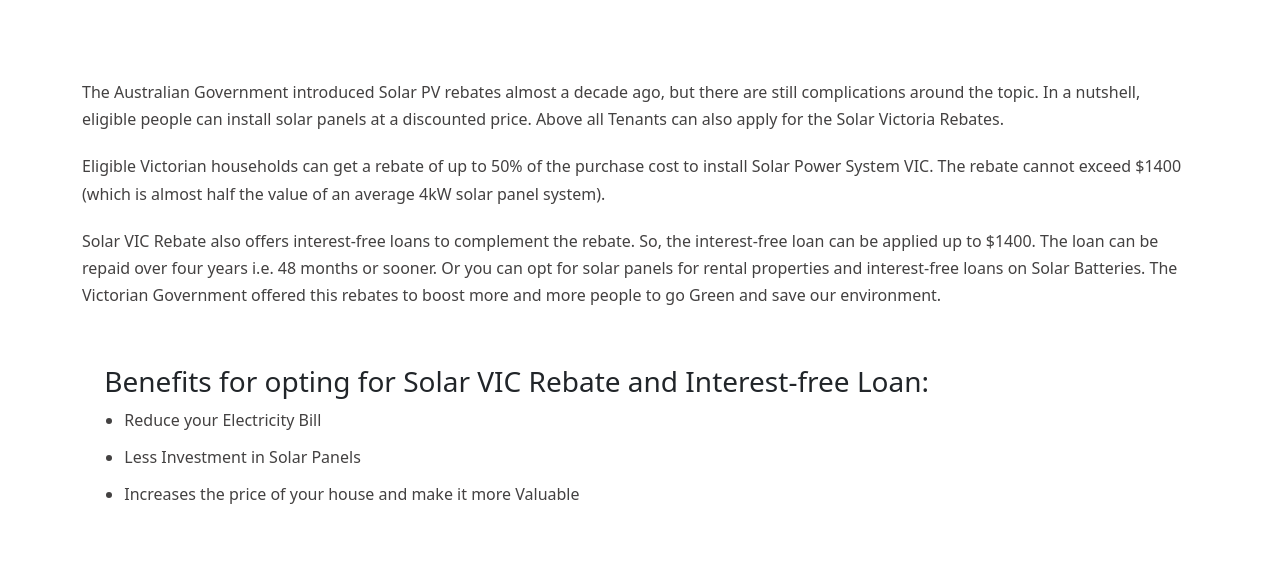
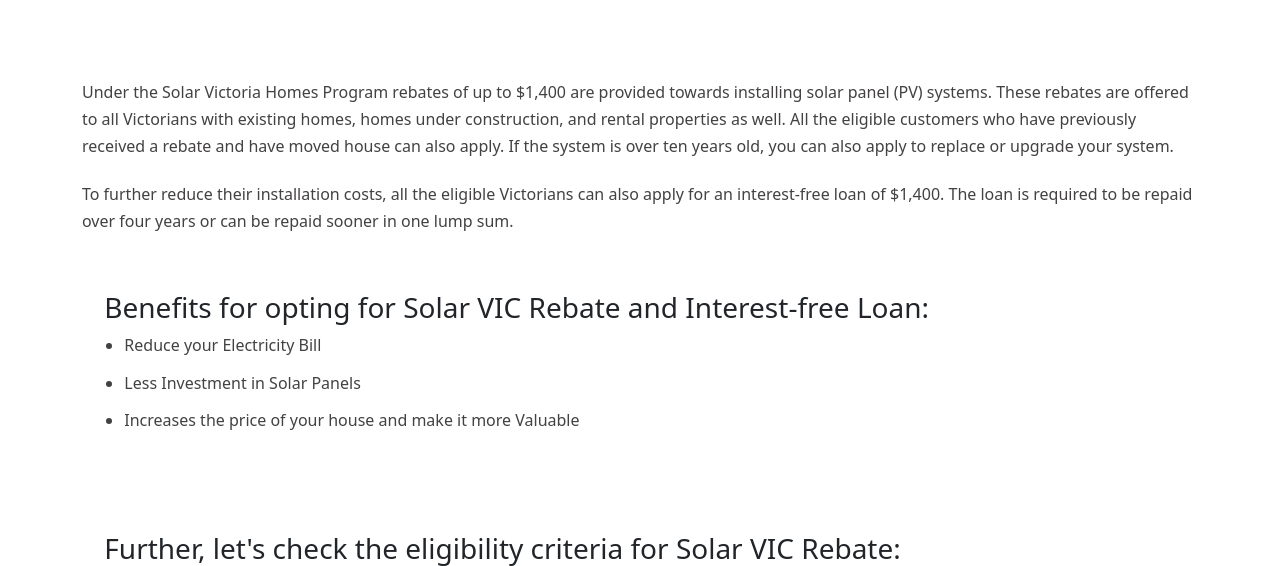
Before and after one commit to Nikunj117/igsolar, a Django app: page /vectoriarebate in a window 1280 px wide. Shown: the part 1115-1681 px from the top of the page. Run offline with Django 5.2, Linux system fonts and the light colour scheme.

Commit message:
change in vectoria

```diff
--- a/Templates/victoria_rebate.html
+++ b/Templates/victoria_rebate.html
@@ -17,9 +17,9 @@
             <div class="row">
                 <div class="col-lg-12">
                     <div>
-                    <p>The Australian Government introduced Solar PV rebates almost a decade ago, but there are still complications around the topic. In a nutshell, eligible people can install solar panels at a discounted price. Above all Tenants can also apply for the Solar Victoria Rebates.</p>
-                    <p>Eligible Victorian households can get a rebate of up to 50% of the purchase cost to install Solar Power System VIC. The rebate cannot exceed $1400 (which is almost half the value of an average 4kW solar panel system).</p>
-                    <p>Solar VIC Rebate also offers interest-free loans to complement the rebate. So, the interest-free loan can be applied up to $1400. The loan can be repaid over four years i.e. 48 months or sooner. Or you can opt for solar panels for rental properties and interest-free loans on Solar Batteries. The Victorian Government offered this rebates to boost more and more people to go Green and save our environment.</p>
+                    <p>Under the Solar Victoria Homes Program rebates of up to $1,400 are provided towards installing solar panel (PV) systems. These rebates are offered to all Victorians with existing homes, homes under construction, and rental properties as well. All the eligible customers who have previously received a rebate and have moved house can also apply. If the system is over ten years old, you can also apply to replace or upgrade your system.</p>
+                    <p>To further reduce their installation costs, all the eligible Victorians can also apply for an interest-free loan of $1,400. The loan is required to be repaid over four years or can be repaid sooner in one lump sum.</p>
+                    {% comment %} <p>Solar VIC Rebate also offers interest-free loans to complement the rebate. So, the interest-free loan can be applied up to $1400. The loan can be repaid over four years i.e. 48 months or sooner. Or you can opt for solar panels for rental properties and interest-free loans on Solar Batteries. The Victorian Government offered this rebates to boost more and more people to go Green and save our environment.</p> {% endcomment %}
                     </div>
                     <div class="box_line">
                         <h3>Benefits for opting for Solar VIC Rebate and Interest-free Loan:</h3>
```
